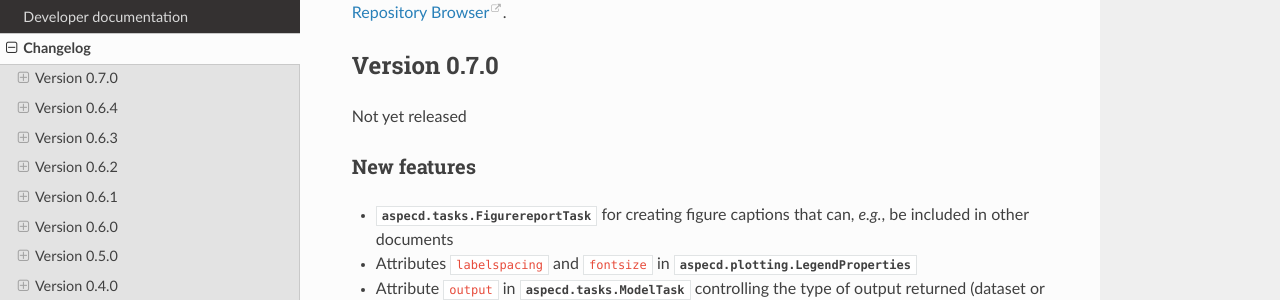
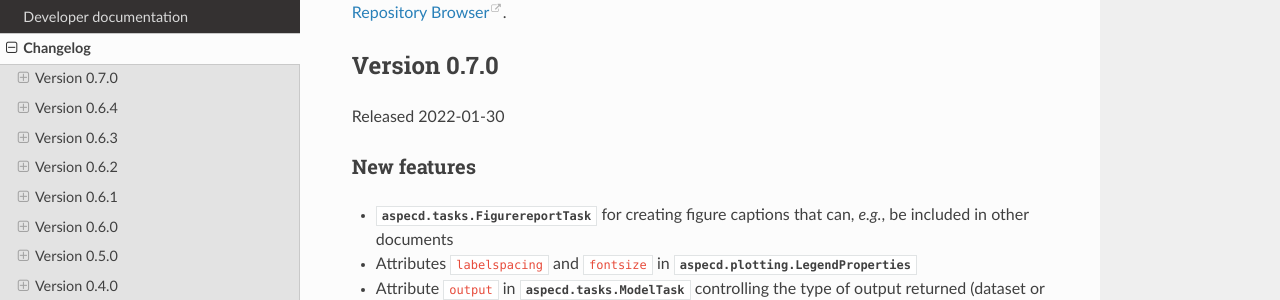
Before and after one commit to tillbiskup/aspecd, a Sphinx documentation site: the page built from docs/changelog.rst, in a window 1280 px wide and 900 px high. Shown: the part 211-511 px from the top of the window. Built offline with Sphinx 7.4.7 and the Read the Docs theme 2.0.0, drawn with Linux system fonts in a browser that asks for light colours.

Commit message:
Post-release

```diff
--- a/docs/changelog.rst
+++ b/docs/changelog.rst
@@ -8,7 +8,7 @@ This page contains a summary of changes between the official ASpecD releases. On
 Version 0.7.0
 =============
 
-Not yet released
+Released 2022-01-30
 
 
 New features
```
Also changed, not shown: 1 other file.
